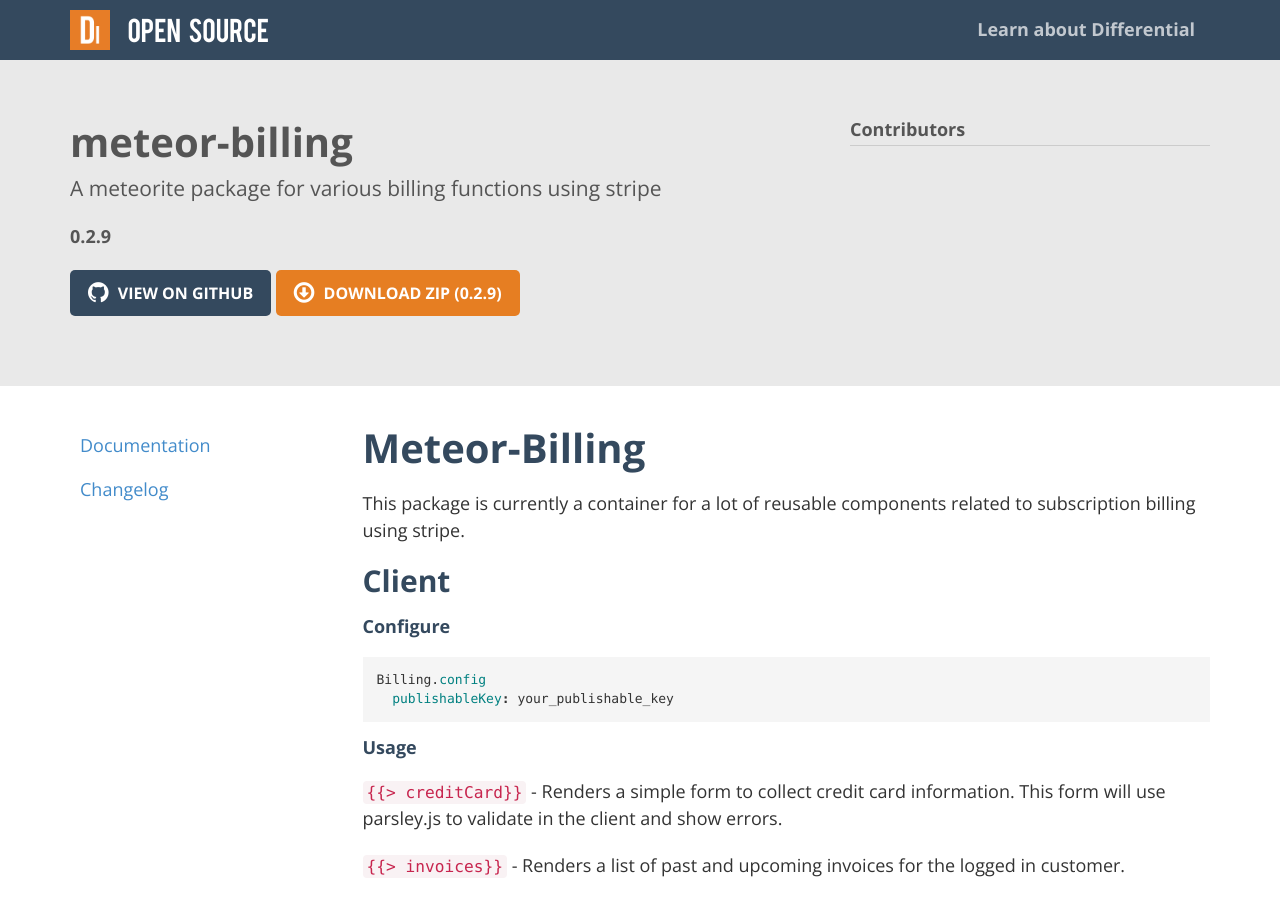
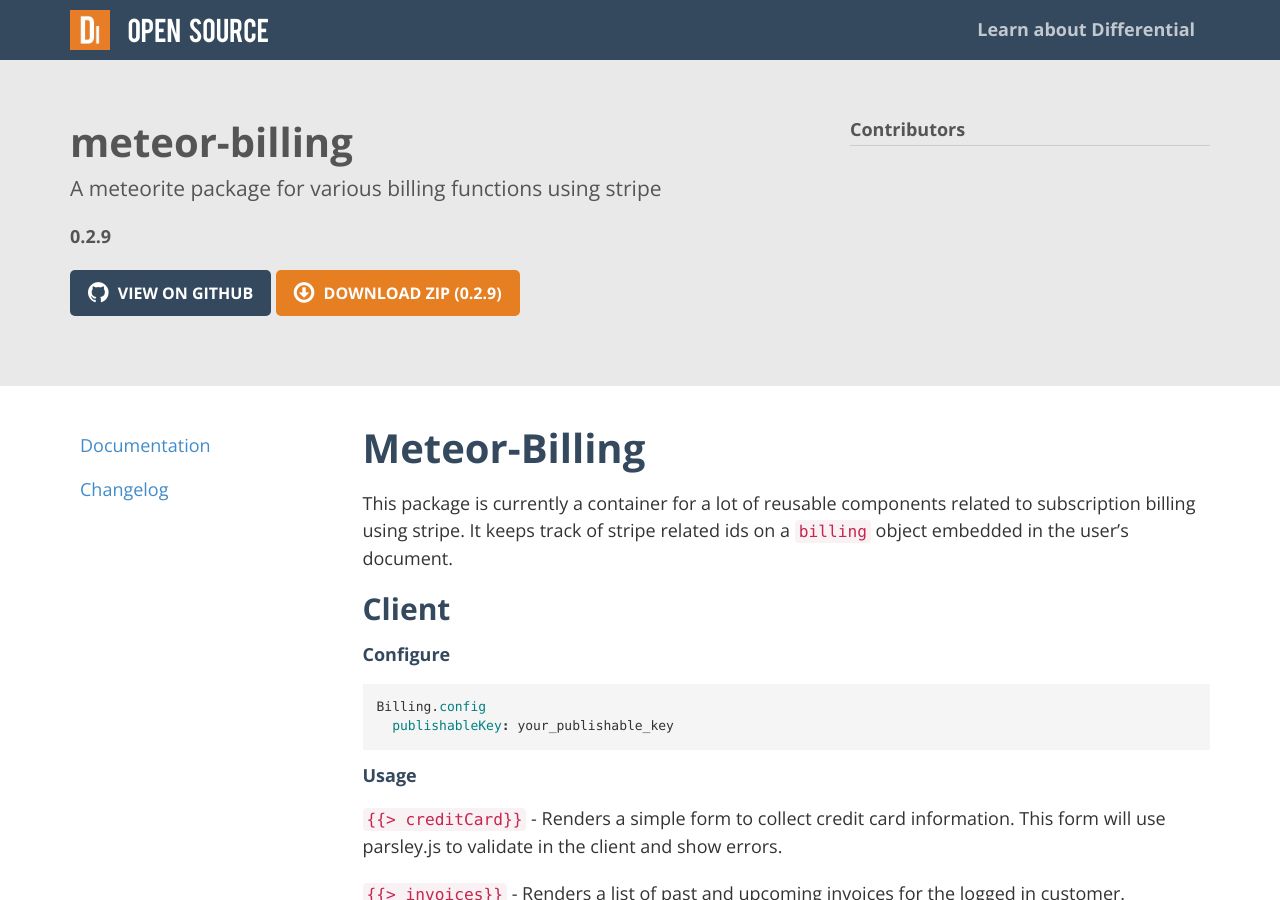
Before and after one commit to Differential/meteor-billing, a Jekyll site: the page built from index.markdown, in a window 1280 px wide and 900 px high. Built offline with Jekyll 4.4.1, drawn with Linux system fonts in a browser that asks for light colours; nearby versions of some CDN libraries; Markdown is read by kramdown in place of the engine named in the settings.

Commit message:
billing object desc

```diff
--- a/index.markdown
+++ b/index.markdown
@@ -8,7 +8,7 @@ desc: A meteorite package for various billing functions using stripe
 # meteor-billing
 
 This package is currently a container for a lot of reusable components related to subscription billing using stripe.
-
+It keeps track of stripe related ids on a `billing` object embedded in the user's document.
 
 ## Client
 #### Configure
```
